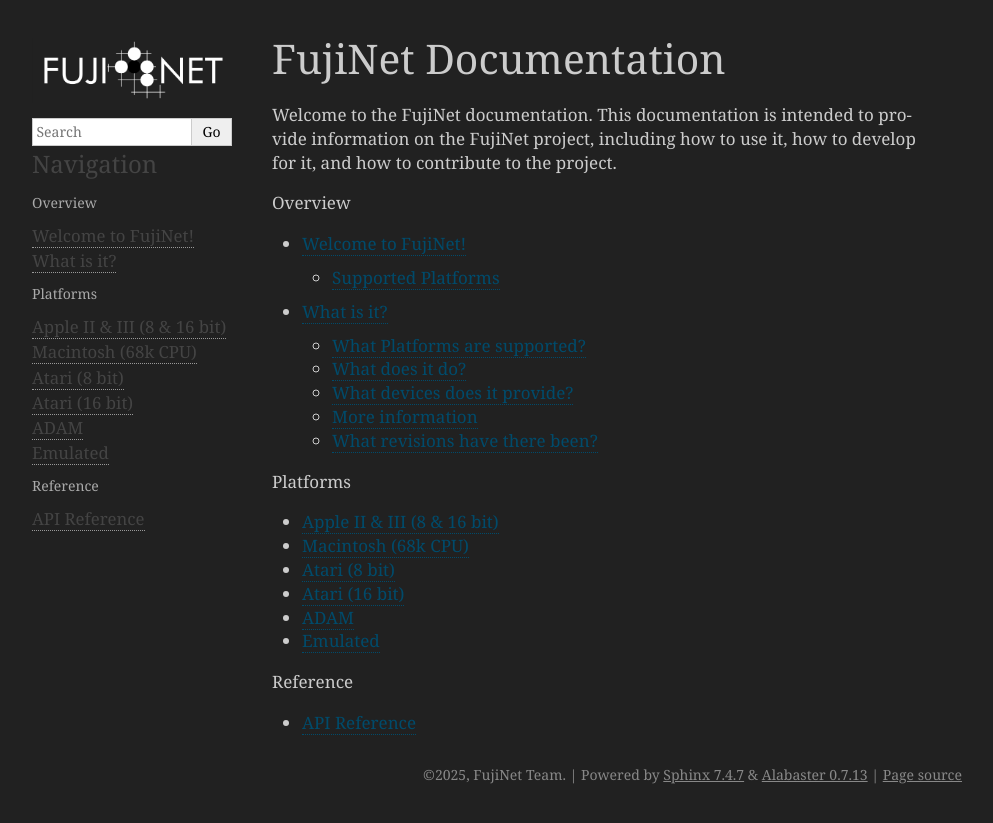
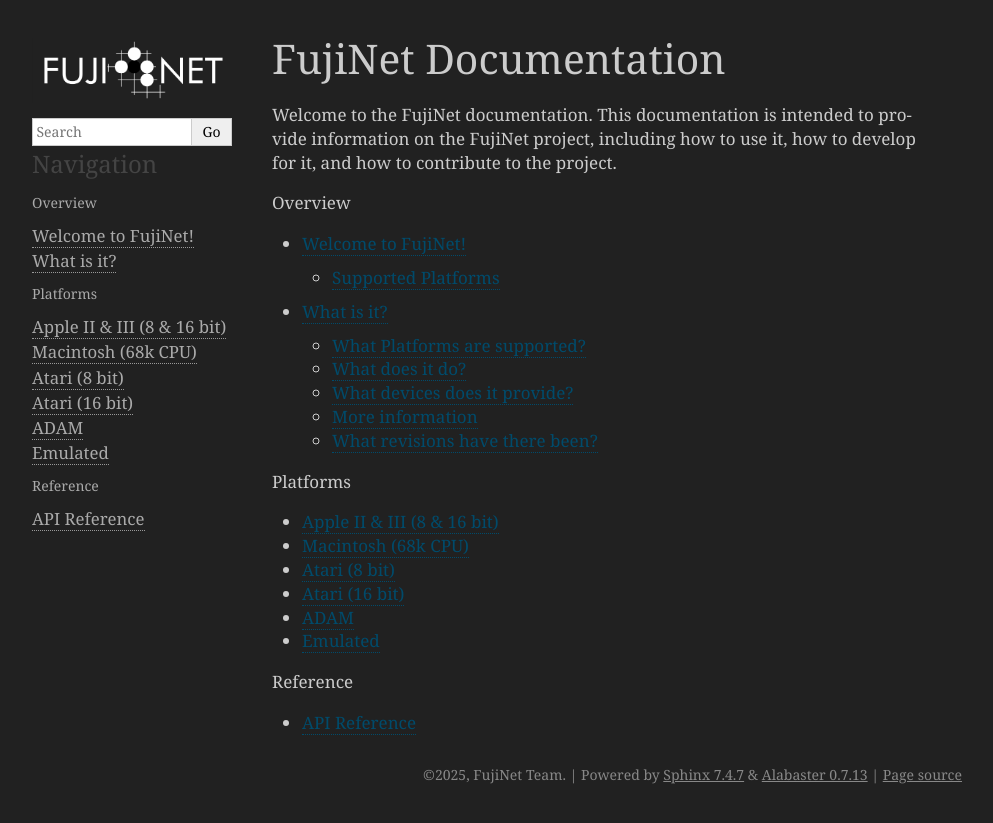
Before and after one commit to benjamink/test-sphinx-docs, a Sphinx documentation site: the page built from docs/index.rst, in a window 1280 px wide. Shown: the top 823 px of the page, without its empty margins (148-1141 px from the left). Built offline with Sphinx 7.4.7, drawn with Linux system fonts in a browser that asks for light colours.

Commit message:
update theme

```diff
--- a/docs/conf.py
+++ b/docs/conf.py
@@ -31,6 +31,7 @@
   'base_text': '#ffffff',
   'body_text': '#cccccc',
   'sidebar_text': '#aaaaaa',
+  'sidebar_link': '#aaaaaa',
 }
 #  'bgcolor': '#302B35',
 #  'textcolor': '#ffffff',
```
